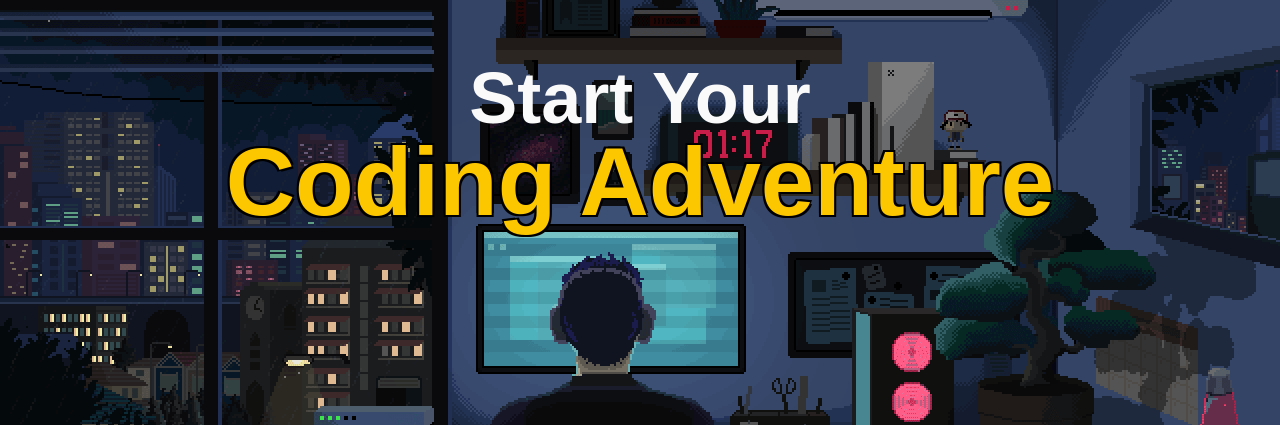
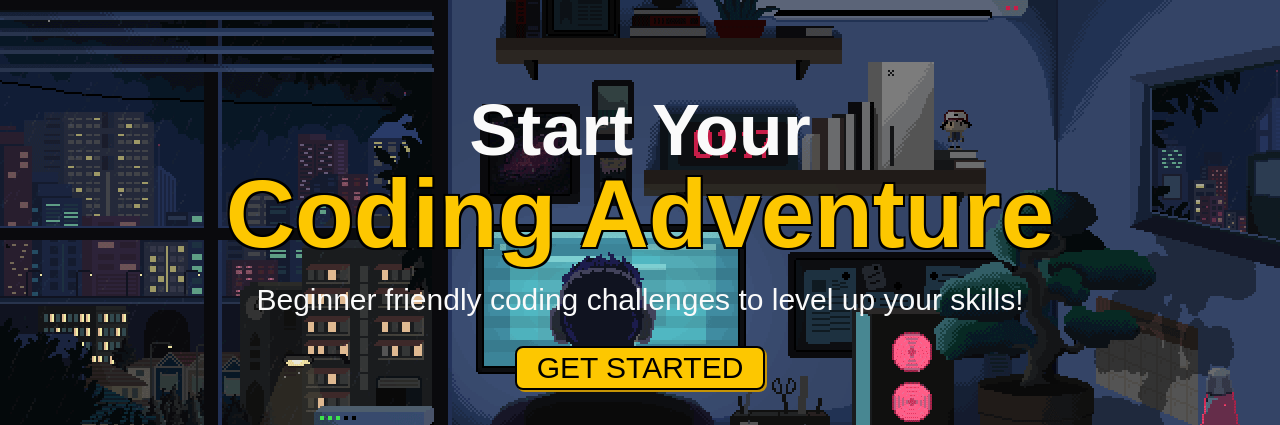
Before and after one commit to kaiwebcode/Kai-CodeBox, a Next.js app: page / in a window 1280 px wide. Shown: the part 910-1335 px from the top of the page. Built offline with nearby package versions, Linux system fonts and the light colour scheme; a web font is replaced by a local one.

Commit message:
chapter 3 and 4 along with landing page

```diff
--- a/app/_components/Hero.tsx
+++ b/app/_components/Hero.tsx
@@ -14,7 +14,7 @@ function Hero() {
         className="w-full h-full object-cover absolute inset-0 "
       />
 
-      <div className="absolute w-full flex flex-col items-center justify-center mt-24 ">
+      <div className="absolute w-full flex flex-col items-center justify-center mt-32 ">
         <h2 className="font-bold text-7xl font-game">Start Your</h2>
         <h2
           className="font-bold text-8xl font-game text-yellow-400"
@@ -25,6 +25,14 @@ function Hero() {
         >
           Coding Adventure
         </h2>
+
+        <h2 className="mt-5 font-game text-3xl">
+          Beginner friendly coding challenges to level up your skills!
+        </h2>
+
+        <Button className="font-game text-3xl p-5 mt-7" variant={"pixel"}>
+          GET STARTED
+        </Button>
       </div>
     </div>
   );
```
